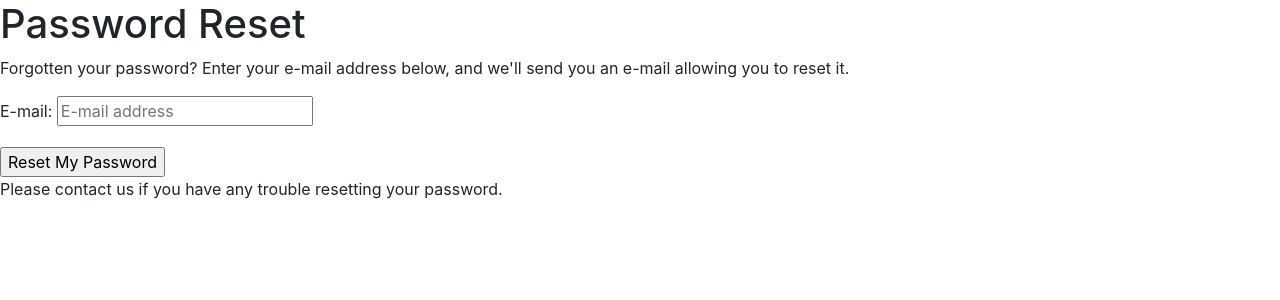
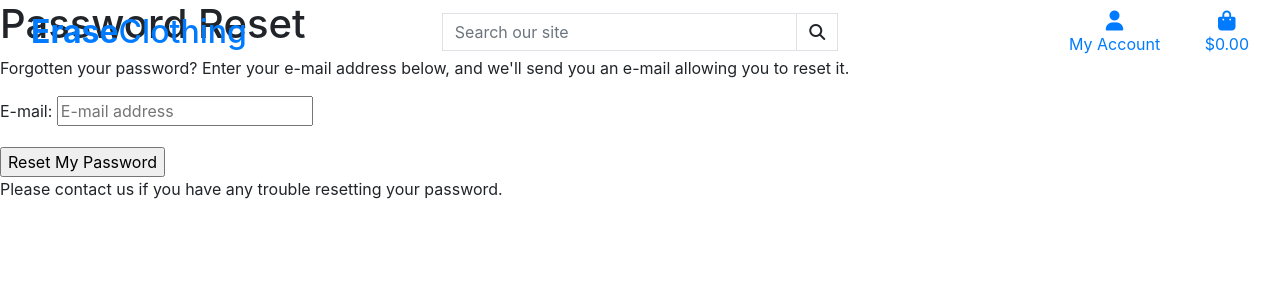
Before and after one commit to sdthomas91/erase-clothing, a Django app: page /accounts/password/reset/ in a window 1280 px wide. Shown: the top 300 px of the page. Run offline with Django 3.2, Linux system fonts and the light colour scheme; some libraries are stand-ins or nearby versions.

Commit message:
added main page header

```diff
--- a/templates/base.html
+++ b/templates/base.html
@@ -2,7 +2,8 @@
 
 <!doctype html>
 <html lang="en">
-  <head>
+
+<head>
     {% block meta %}
     <!-- Required meta tags -->
     <meta http-equiv="X-UA-Compatible" content="ie=edge">
@@ -14,24 +15,91 @@
     {% endblock %}
 
     {% block corecss %}
-    <link rel="stylesheet" href="https://cdn.jsdelivr.net/npm/bootstrap@4.6.2/dist/css/bootstrap.min.css" integrity="sha384-xOolHFLEh07PJGoPkLv1IbcEPTNtaed2xpHsD9ESMhqIYd0nLMwNLD69Npy4HI+N" crossorigin="anonymous">
+    <link rel="stylesheet" href="https://cdn.jsdelivr.net/npm/bootstrap@4.6.2/dist/css/bootstrap.min.css"
+        integrity="sha384-xOolHFLEh07PJGoPkLv1IbcEPTNtaed2xpHsD9ESMhqIYd0nLMwNLD69Npy4HI+N" crossorigin="anonymous">
     {% endblock %}
 
     {% block extra_css %}
     {% endblock %}
 
     {% block corejs %}
-    <script src="https://cdn.jsdelivr.net/npm/jquery@3.5.1/dist/jquery.min.js" integrity="sha256-9/aliU8dGd2tb6OSsuzixeV4y/faTqgFtohetphbbj0=" crossorigin="anonymous"></script>
-    <script src="https://cdn.jsdelivr.net/npm/bootstrap@4.6.2/dist/js/bootstrap.bundle.min.js" integrity="sha384-Fy6S3B9q64WdZWQUiU+q4/2Lc9npb8tCaSX9FK7E8HnRr0Jz8D6OP9dO5Vg3Q9ct" crossorigin="anonymous"></script>
+    <script src="https://cdn.jsdelivr.net/npm/jquery@3.5.1/dist/jquery.min.js"
+        integrity="sha256-9/aliU8dGd2tb6OSsuzixeV4y/faTqgFtohetphbbj0=" crossorigin="anonymous"></script>
+    <script src="https://cdn.jsdelivr.net/npm/bootstrap@4.6.2/dist/js/bootstrap.bundle.min.js"
+        integrity="sha384-Fy6S3B9q64WdZWQUiU+q4/2Lc9npb8tCaSX9FK7E8HnRr0Jz8D6OP9dO5Vg3Q9ct" crossorigin="anonymous">
+    </script>
+    <script src="https://kit.fontawesome.com/d78b3a3c85.js" crossorigin="anonymous"></script>
     {% endblock %}
 
     {% block extra_js %}
     {% endblock %}
 
     <title>Erase Clothing {% block extra_title %}{% endblock %} </title>
-  </head>
-  <body>
-    <header class="container-fluid fixed-top"></header>
+</head>
+
+<body>
+    <header class="container-fluid fixed-top">
+        <div class="row">
+            <div class="col-12 col-lg-4 my-auto py-1 py-lg-0 text-center text-lg-left">
+                <a href="{% url 'home' %}" class="nav-link main-logo-link">
+                    <h2 class="logo-font text-black my-0"><strong>Erase</strong>Clothing</h2>
+                </a>
+            </div>
+            <div class="col-12 col-lg-4 my-auto py-1 py-lg-0">
+                <form method="GET" action="">
+                    <div class="input-group w-100">
+                        <input type="text" class="form-control border border-black rounded-0" name="q" placeholder="Search our site">
+                        <div class="input-group-append">
+                            <button class="form-control btn btn-black border border-black rounded-0" type="submit">
+                                <span class="icon">
+                                    <i class="fas fa-search"></i>
+                                </span>
+                            </button>
+                        </div>
+                    </div>
+                </form>
+            </div>
+            <div class="col-12 col-lg-4 my-auto py-1 py-lg-0">
+                <ul class="list-inline list-unstyled text-center text-lg-right my-0">
+                    <li class="list-inline-item dropdown">
+                        <a href="#" class="text-black nav-link" id="user-options" data-toggle="dropdown" aria-haspopup="true" aria-expanded="false">
+                            <div class="text-center">
+                                <div><i class="fas fa-user fa-lg"></i></div>
+                                <p class="my-0">My Account</p>
+                            </div>
+                        </a>
+                        <div class="dropdown-menu border-0" aria-labelledby="user-options">
+                            {% if request.user.is_authenticated %}
+                                {% if request.user.is_superuser %}
+                                <a href="" class="dropdown-item">Product Management</a>
+                                {% endif %}
+                                <a href="" class="dropdown-item">My Profile</a>
+                                <a href="{% url 'account_logout' %}" class="dropdown-item">Logout</a>
+                            {% else %}
+                                <a href="{% url 'account_signup' %}" class="dropdown-item">Register</a>
+                                <a href="{% url 'account_login' %}" class="dropdown-item">Login</a>
+                            {% endif %}
+                        </div>
+                    </li>
+                    <li class="list-inline-item">
+                        <a href="" class="{% if grand_total %}text-info font-weight-bold{% else %}text-block{% endif %} nav-link">
+                            <div class="text-center">
+                                <div><i class="fas fa-shopping-bag fa-lg"></i></div>
+                                <p class="my-0">
+                                    {% if grand_total %}
+                                        ${{ grand_total|floatformat:2 }}
+                                    {% else %}
+                                        $0.00
+                                    {% endif %}
+                                </p>
+                            </div>
+                        </a>
+                    </li>
+                </ul>
+            </div>
+        </div>
+    </header>
+
     {% if messages %}
     <div class="message-container"></div>
     {% endif %}
@@ -46,4 +114,5 @@
     {% endblock %}
 
 </body>
+
 </html>
```
